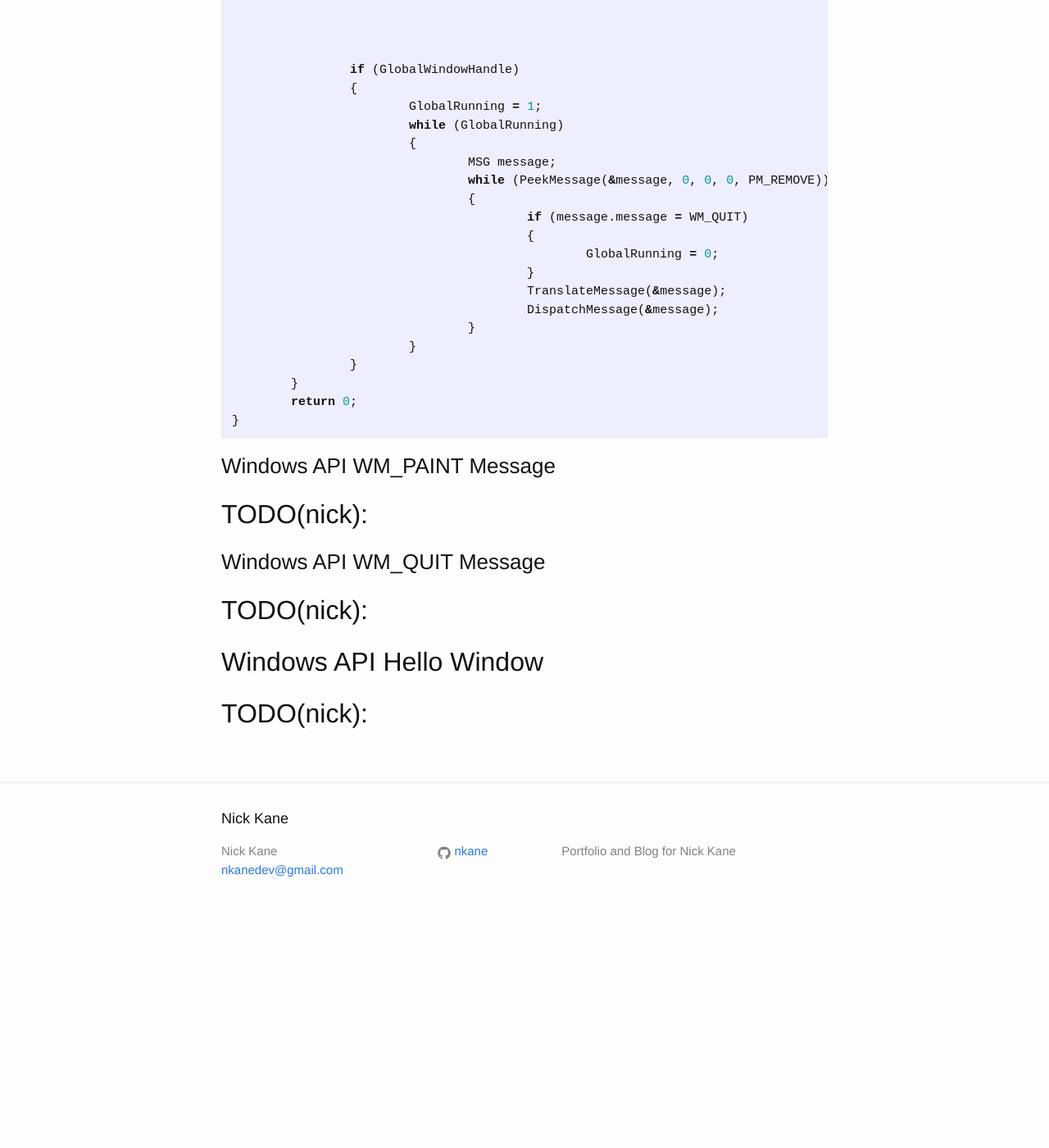
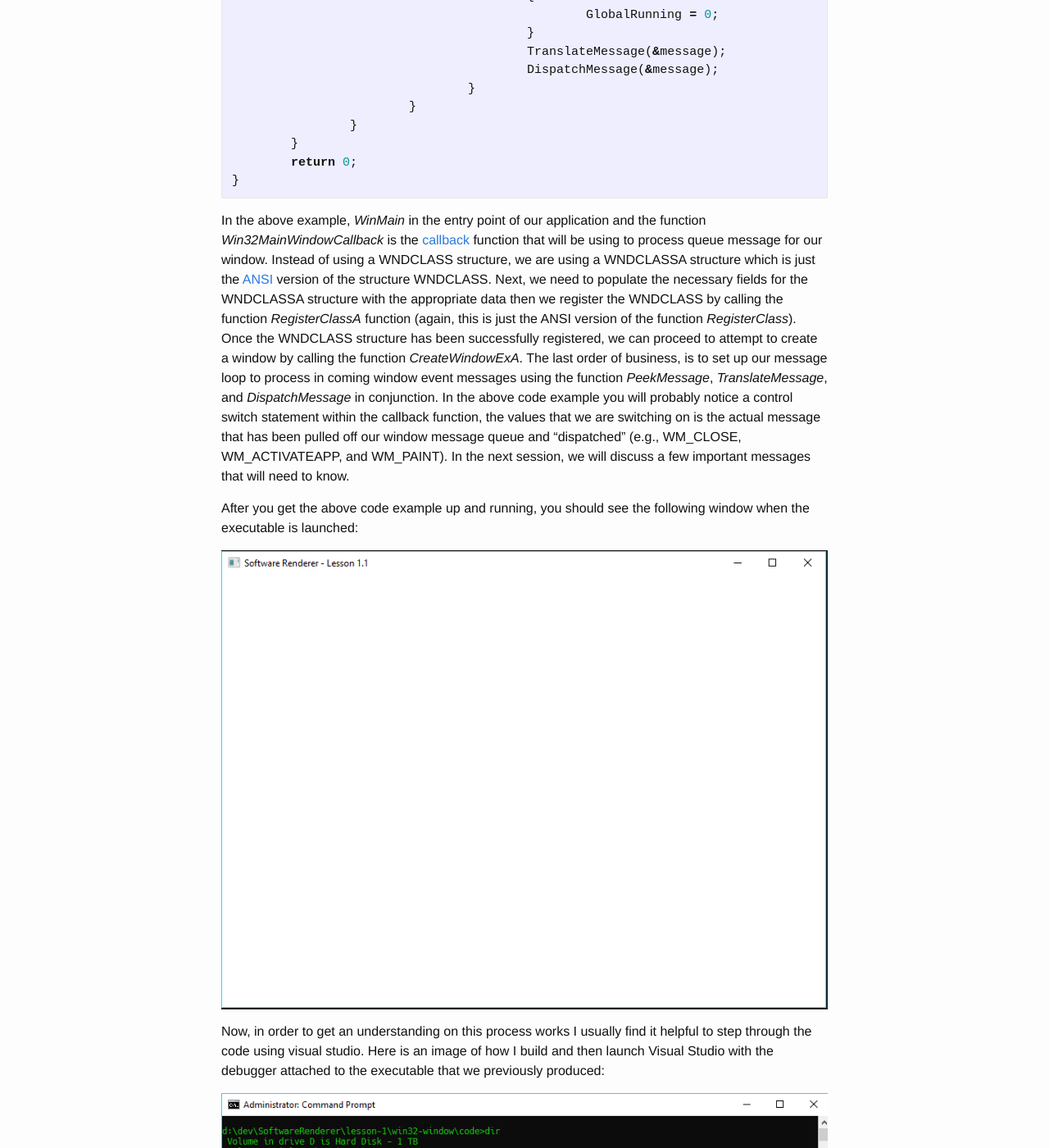
Before and after one commit to nkane/nkane.github.io, a Jekyll site: the page built from _posts/2018-08-03-win32-software-renderer-lesson-1:-getting-started.markdown, in a window 1280 px wide and 1400 px high, scrolled down 17560 px. Shown: the whole window at 82% size. Built offline with Jekyll 4.4.1, drawn with Linux system fonts in a browser that asks for light colours; before the commit the page ends 18692 px from its top, so only the background shows below that; some of the changed text lies outside the part shown.

Commit message:
adding content to lesson 1 software renderer

````diff
--- a/_posts/2018-08-03-win32-software-renderer-lesson-1:-getting-started.markdown
+++ b/_posts/2018-08-03-win32-software-renderer-lesson-1:-getting-started.markdown
@@ -435,7 +435,7 @@ Before we can show examples of how to set up a message loop, we need to discuss
 message queue. The message loop is typically part of the WinMain function that continuously attempts to pull messages off the message queue after a window has been created.
 
 
-### Windows API Creating and Registering a Window Class and Message Queue Callback (WNDPROC)
+### Windows API Creating a WNDCLASS, Registering a WNDCLASS, and Processing Messages (WNDPROC)
 A Win32 Application that would like to display a GUI window needs to go through the process of filling in a data structure called a [WNDCLASS][wndclass], registering the data structure
 by calling the function [RegisterClass][registerclass], and creating the window by calling the function [CreateWindow][createwindow]. Here are the definitions for the data structure
 and the functions:
@@ -665,23 +652,33 @@ WinMain(HINSTANCE, HINSTANCE handlePreviousInstance, LPSTR longPointerCommandLin
 }
 ```
 
-### Windows API WM_PAINT Message
+In the above example, *WinMain* in the entry point of our application and the function *Win32MainWindowCallback* is the [callback][callback] function that will be using to process queue message for our window.
+Instead of using a WNDCLASS structure, we are using a WNDCLASSA structure which is just the [ANSI][ansi] version of the structure WNDCLASS. Next, we need to populate the necessary fields for the WNDCLASSA structure
+with the appropriate data then we register the WNDCLASS by calling the function *RegisterClassA* function (again, this is just the ANSI version of the function *RegisterClass*). Once the WNDCLASS structure has been
+successfully registered, we can proceed to attempt to create a window by calling the function *CreateWindowExA*. The last order of business, is to set up our message loop to process in coming window event messages
+using the function *PeekMessage*, *TranslateMessage*, and *DispatchMessage* in conjunction. In the above code example you will probably notice a control switch statement within the callback function, the values that
+we are switching on is the actual message that has been pulled off our window message queue and "dispatched" (e.g., WM_CLOSE, WM_ACTIVATEAPP, and WM_PAINT). In the next session, we will discuss a few important messages
+that will need to know.
 
-## TODO(nick):
+After you get the above code example up and running, you should see the following window when the executable is launched:
 
+![Hello Window](/assets/software-renderer/lesson-1/lesson-1.1-hello-window.png)
 
-### Windows API WM_QUIT Message
+Now, in order to get an understanding on this process works I usually find it helpful to step through the code using visual studio. Here is an image of how I build and then launch Visual Studio with the debugger
+attached to the executable that we previously produced:
 
-## TODO(nick):
+![Build](/assets/software-renderer/lesson-1/lesson-1.1-build.png)
 
+Because we previously setup our Windows CLI to be a Windows C development friendly envirnoment, we should be able to execute the command ["devenv"][devenv] which will launch Visual Studios and attempt to attach any
+executable passed to it to the debugger. In the above example, I have added a switch case for the [WM_ACTIVATEAPP][wm_activateapp] message that is sent to a window's message queue when an application becomes "active"
+or has currently been selected to be used by the user and the callback function that processes the main window's messages handles this message by calling another function [OutputDebugString][outputdebugstring]. The
+reason of this was to show you a way to get Visual Studio console output for debugging purposes. Here is what the output looks like in Visual Studio:
 
-## Windows API Hello Window
-
-## TODO(nick):
+![Debug Message](/assets/software-renderer/lesson-1/lesson-1.1-debug-message.png)
 
 
 
-
+## Windows API Message WM_PAINT and WM_CLOSE
 
 
 [c-lang]:								https://en.wikipedia.org/wiki/C_(programming_language)
@@ -734,3 +731,8 @@ WinMain(HINSTANCE, HINSTANCE handlePreviousInstance, LPSTR longPointerCommandLin
 [registerclass]:						https://msdn.microsoft.com/en-us/library/windows/desktop/ms633586(v=vs.85).aspx
 [createwindow]:							https://msdn.microsoft.com/en-us/library/windows/desktop/ms632679(v=vs.85).aspx
 [createstructure]:						https://msdn.microsoft.com/en-us/library/windows/desktop/ms632603(v=vs.85).aspx
+[callback]:								https://en.wikipedia.org/wiki/Callback_(computer_programming)
+[ansi]:									https://www.ansi.org/
+[devenv]:								https://msdn.microsoft.com/en-us/library/xee0c8y7.aspx
+[wm_activateapp]:						https://docs.microsoft.com/en-us/windows/desktop/winmsg/wm-activateapp
+[outputdebugstring]:					https://msdn.microsoft.com/en-us/library/windows/desktop/aa363362(v=vs.85).aspx
````
Also changed, not shown: other parts of _posts/2018-08-03-win32-software-renderer-lesson-1:-getting-started.markdown (+9 -22 lines), assets/software-renderer/lesson-1/lesson-1.0-hello-world.png (renamed from assets/software-renderer/lesson-1/lesson-1.0-executable-result.png), assets/software-renderer/lesson-1/lesson-1.1-build.png (added), assets/software-renderer/lesson-1/lesson-1.1-debug-message.png (added), assets/software-renderer/lesson-1/lesson-1.1-hello-window.png (added).
